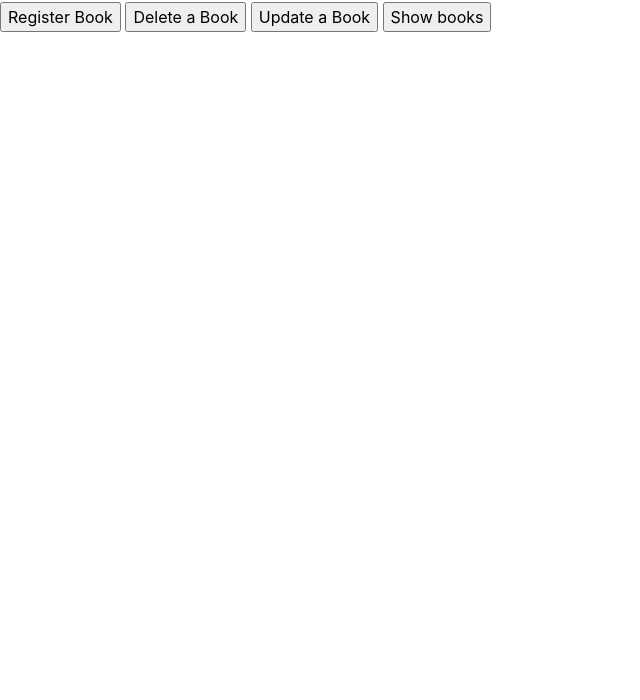
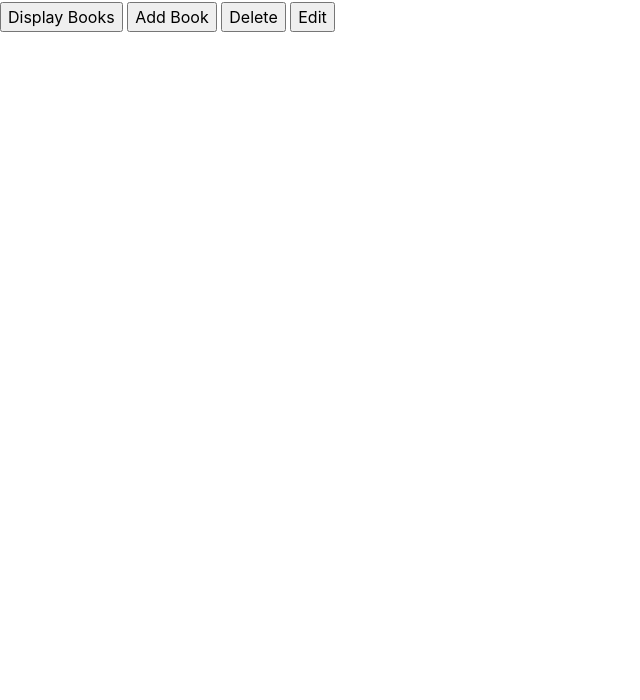
Before and after one commit to corcarolinne/liber, a website: page views/index.html in a window 1280 px wide. Shown: the part 100-800 px from the top of the page, without its empty margins (0-640 px from the left). Drawn offline with nearby package versions, Linux system fonts and the light colour scheme.

Commit message:
adjusting interface a bit

```diff
--- a/views/index.html
+++ b/views/index.html
@@ -35,7 +35,6 @@
             var th = document.createElement("th");
             th.innerHTML = col[i];
             tr.appendChild(th);
-            //tr.setAttribute('style', 'background-color:#777;color:#fff;');
         }
 
         // ADD JSON DATA TO THE TABLE AS ROWS.
@@ -67,10 +66,11 @@
 <body>
     <h1>Liber</h1>
     <h2>Your online personal library</h2>
-    <input type="button" onclick="document.location='registerBookPage.html'" value="Register Book" />
-    <input type="button" onclick="" value="Delete a Book" />
-    <input type="button" onclick="" value="Update a Book" />
-    <input type="button" onclick="CreateTableFromJSON()" value="Show books" />
+    <input type="button" onclick="CreateTableFromJSON()" value="Display Books" />
+    <input type="button" onclick="document.location='registerBookPage.html'" value="Add Book" />
+    <input type="button" onclick="" value="Delete" />
+    <input type="button" onclick="" value="Edit" />
+
     <p id="showData"></p>
 
 </body>
```
